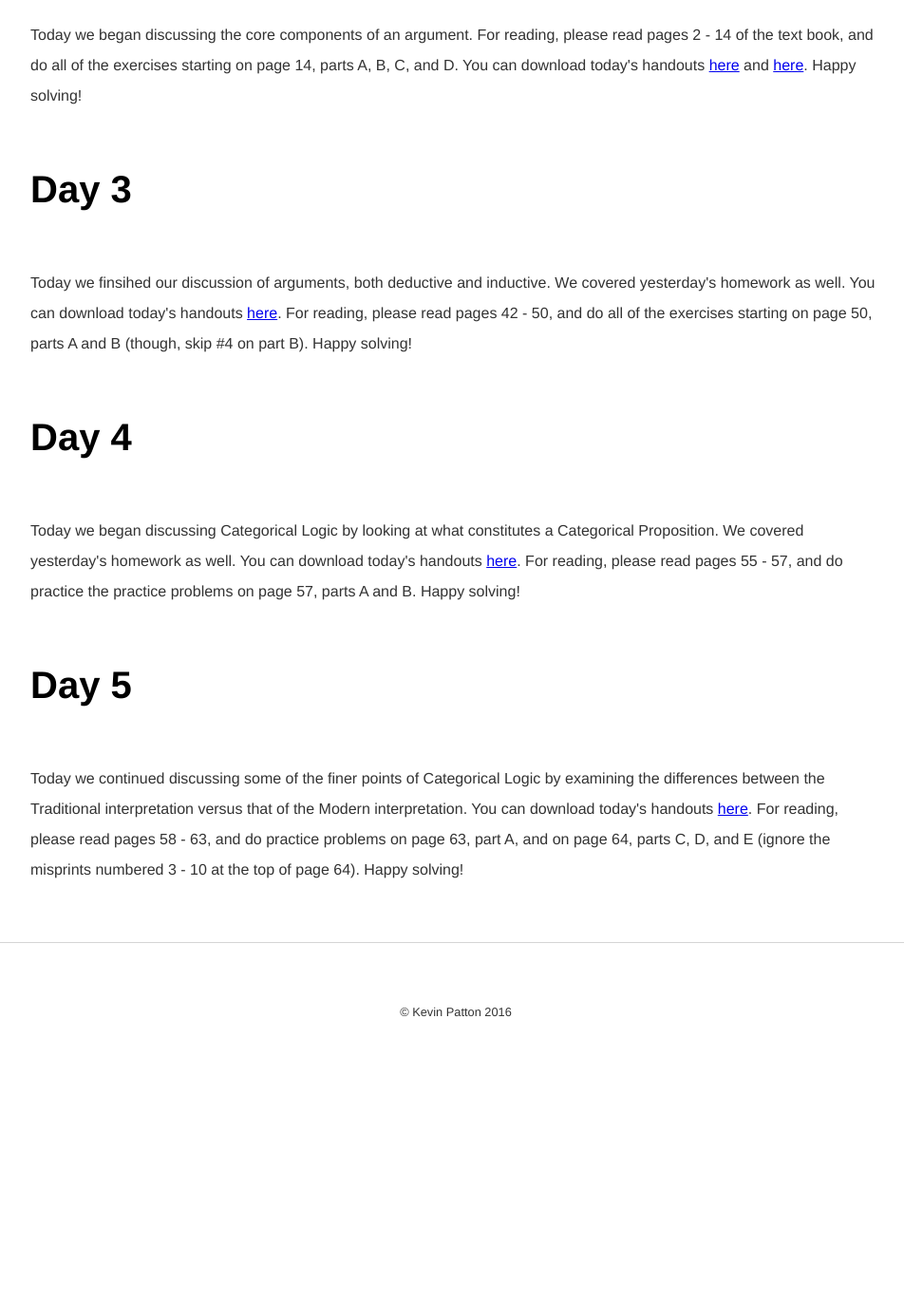
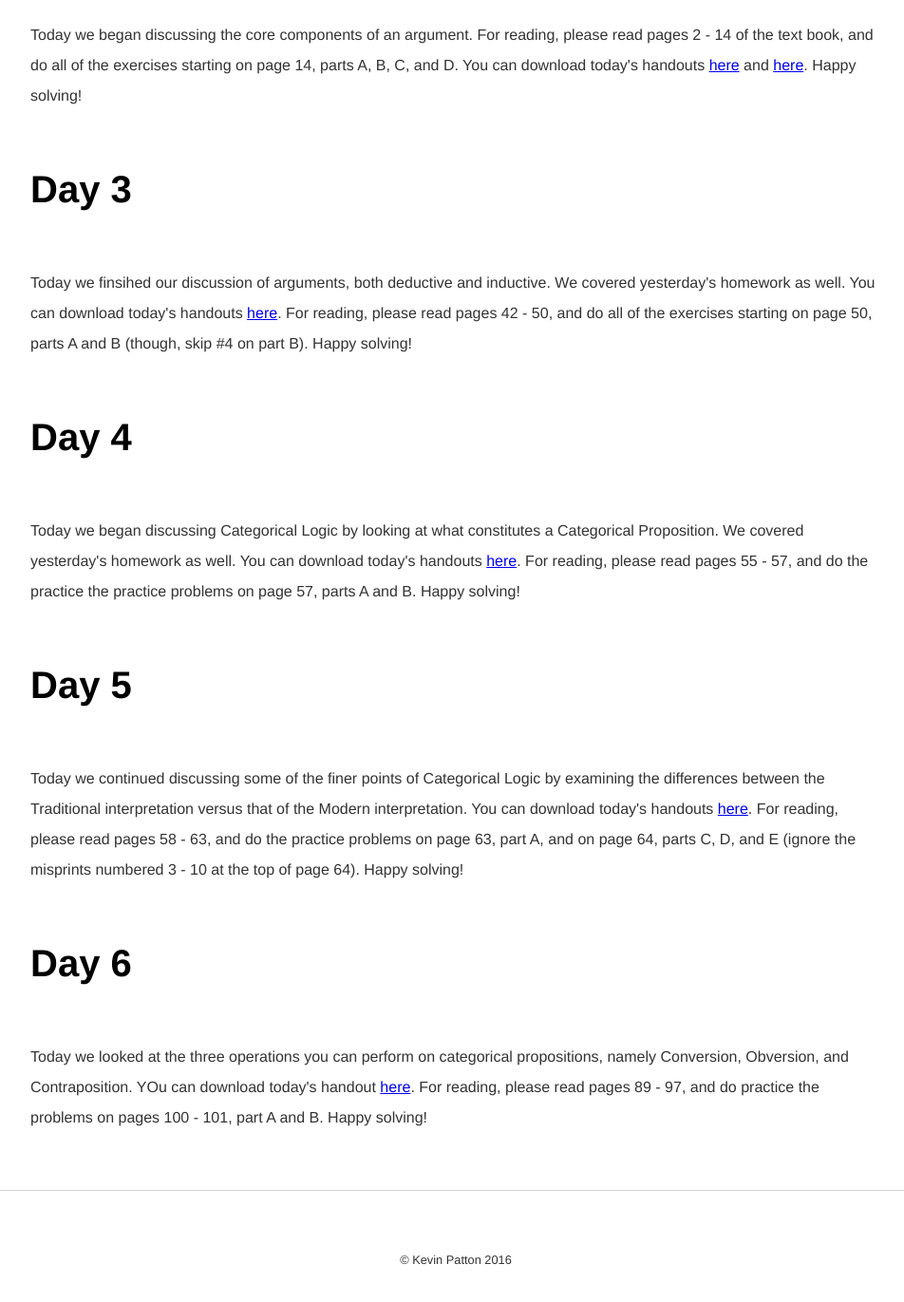
Before and after one commit to kevinjpatton/kevinjpatton.github.io, a Jekyll site: the page built from teaching/phil_110/index.html, in a window 1280 px wide and 1400 px high, scrolled down 676 px. Shown: the top 1371 px of the window at 95% size, without its empty margins (160-1112 px from the left). Built offline with Jekyll 4.4.1, drawn with Linux system fonts in a browser that asks for light colours; Markdown is read by kramdown in place of the engine named in the settings; before the commit the page ends 1815 px from its top, so only the background shows below that.

Commit message:
Update index.html

```diff
--- a/teaching/phil_110/index.html
+++ b/teaching/phil_110/index.html
@@ -12,6 +12,8 @@ title: Philosophy 110 - Kevin Patton
 <h1>Day 3</h1>
 <p>Today we finsihed our discussion of arguments, both deductive and inductive.  We covered yesterday's homework as well.  You can download today's handouts <a href=/teaching/phil_110/Day3-Section1.4.pdf target="_blank">here</a>.  For reading, please read pages 42 - 50, and do all of the exercises starting on page 50, parts A and B (though, skip #4 on part B).  Happy solving!</p>
 <h1>Day 4</h1>
-<p>Today we began discussing Categorical Logic by looking at what constitutes a Categorical Proposition.  We covered yesterday's homework as well.  You can download today's handouts <a href=/teaching/phil_110/Day4-Section4.1.pdf target="_blank">here</a>.  For reading, please read pages 55 - 57, and do practice the practice problems on page 57, parts A and B.  Happy solving!</p>
+<p>Today we began discussing Categorical Logic by looking at what constitutes a Categorical Proposition.  We covered yesterday's homework as well.  You can download today's handouts <a href=/teaching/phil_110/Day4-Section4.1.pdf target="_blank">here</a>.  For reading, please read pages 55 - 57, and do the practice the practice problems on page 57, parts A and B.  Happy solving!</p>
 <h1>Day 5</h1>
-<p>Today we continued discussing some of the finer points of Categorical Logic by examining the differences between the Traditional interpretation versus that of the Modern interpretation.  You can download today's handouts <a href=/teaching/phil_110/Day6-Section4.2-4.3_1.pdf target="_blank">here</a>.  For reading, please read pages 58 - 63, and do practice problems on page 63, part A, and on page 64, parts C, D, and E (ignore the misprints numbered 3 - 10 at the top of page 64).  Happy solving!</p>
+<p>Today we continued discussing some of the finer points of Categorical Logic by examining the differences between the Traditional interpretation versus that of the Modern interpretation.  You can download today's handouts <a href=/teaching/phil_110/Day6-Section4.2-4.3_1.pdf target="_blank">here</a>.  For reading, please read pages 58 - 63, and do the practice problems on page 63, part A, and on page 64, parts C, D, and E (ignore the misprints numbered 3 - 10 at the top of page 64).  Happy solving!</p>
+<h1>Day 6</h1>
+<p>Today we looked at the three operations you can perform on categorical propositions, namely Conversion, Obversion, and Contraposition.  YOu can download today's handout <a href=/teaching/phil_110/Day7-Section4.3_2-4.4.pdf target="_blank">here</a>.  For reading, please read pages 89 - 97, and do practice the problems on pages 100 - 101, part A and B.  Happy solving!</p>
```
